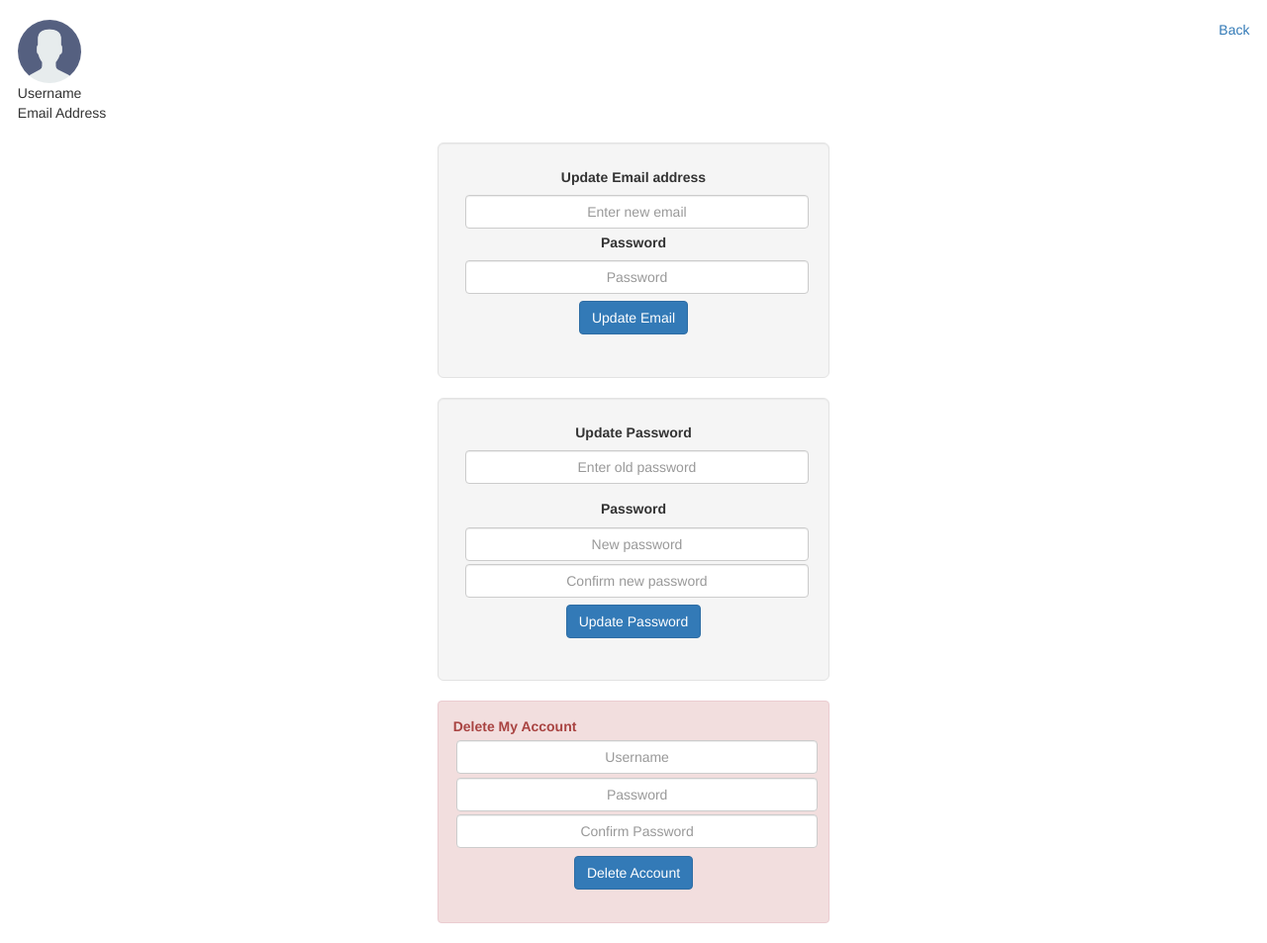
After one commit to Levi-Thieme/Mio, a PHP site: page /html/myAccount.html in a window 1280 px wide. The commit adds this page. Shown: the whole page at 99% size. Run offline with PHP 8.4, Linux system fonts and the light colour scheme.

Commit message:
Added form validation and links for buttons.

```diff
--- /dev/null
+++ b/html/myAccount.html
@@ -0,0 +1,66 @@
+<!DOCTYPE html>
+<head>
+    <title>My Account</title>
+    <meta charset="utf-8">
+    <meta name="viewport" content="width=device-width, initial-scale=1">
+    <!-- Latest compiled and minified CSS -->
+    <link rel="stylesheet" href="https://maxcdn.bootstrapcdn.com/bootstrap/3.3.7/css/bootstrap.min.css">
+    <!-- jQuery library -->
+    <script src="https://ajax.googleapis.com/ajax/libs/jquery/3.3.1/jquery.min.js"></script>
+    <!-- Latest compiled JavaScript -->
+    <script src="https://maxcdn.bootstrapcdn.com/bootstrap/3.3.7/js/bootstrap.min.js"></script>
+    <!-- Script for this page -->
+    <script src="../scripts/myAccount.js"></script>
+    <!-- Custom styling -->
+    <link rel="stylesheet" href="../styles/myAccount.css">
+
+</head>
+<html lang="en">
+    <body>
+        <div id="profileContainer" class="fluid-container">
+            <div class="row">
+                <img class="img-fluid" alt="The user's profile image" src="../imgs/user.png">
+                <a href="./main.html" id="backBtn" class="fluid-button btn-link" value="Back to My Chats">Back</a>
+                <div>
+                    Username<br>Email Address
+                </div>
+            </div>
+        </div>
+        <form action="" method="get" id=changeEmailForm class="change-form col-md-4 col-md-offset-4">
+            <div class="well well-lg">
+                <div class="form-group">
+                    <label for="updateEmailEmailInput">Update Email address</label>
+                    <input type="email" class="form-control" id="updateEmailEmailInput" name="updateEmailEmailInput" aria-describedby="emailHelp" placeholder="Enter new email">
+                    <label for="updateEmailPasswordInput">Password</label>
+                    <input type="password" class="form-control" id="updateEmailPasswordInput" name="updateEmailPasswordInput" placeholder="Password">
+                    <button type="submit" id="updateEmailButtton" class="btn btn-primary">Update Email</button>
+                </div>
+            </div>
+        </form>
+        <form action="" method="get" id="changePasswordForm" class="change-form col-md-4 col-md-offset-4">
+            <div class="well well-lg">
+                <div class="form-group">
+                    <label for="updatePasswordPasswordInput">Update Password</label>
+                    <input type="password" class="form-control" id="updatePasswordPasswordInput" name="updatePasswordPasswordInput" aria-describedby="emailHelp" placeholder="Enter old password">
+                </div>
+                <div class="form-group">
+                    <label for="newPassword newPasswordConfirm">Password</label>
+                    <input type="password" class="form-control" id="newPassword" name="newPassword" placeholder="New password">
+                    <input type="password" class="form-control" id="newPasswordConfirm" name="newPasswordConfirm" placeholder="Confirm new password">
+                    <button type="submit" id="updatePasswordBtn" class="btn btn-primary">Update Password</button>
+                </div>
+            </div>
+        </form>
+        <form action="" method="get" id="deleteAccountForm" class="change-form col-md-4 col-md-offset-4">
+            <div class="alert alert-danger">
+                <strong>Delete My Account</strong>
+                <div class="form-group">
+                    <input type="username" class="form-control" id="deleteUsername" name="deleteUsername" placeholder="Username">
+                    <input type="password" class="form-control" id="deletePassword" name="deletePassword" placeholder="Password">
+                    <input type="password" class="form-control" id="deletePasswordConfirm" name="deletePasswordConfirm" placeholder="Confirm Password">
+                    <a href="./login.html" id="deleteAccountBtn" type="submit" class="btn btn-primary" role="button">Delete Account</a>
+                </div>
+            </div>
+        </form>
+    </body>
+</html>
--- /dev/null
+++ b/scripts/myAccount.js
@@ -0,0 +1,87 @@
+
+$(document).ready(function () {
+
+    /*
+    Updates the email address for this account.
+    */
+    $("#updateEmailButtton").click(function() {
+        let emailValid = validEmail($("#updateEmailEmailInput").val());
+        let passwordValid = validPassword("username", $("#updateEmailPasswordInput").val());
+        if (emailValid && passwordValid) {
+            alert("Your email address has been succesfully updated.");
+            $("#updateEmailEmailInput").val("");
+            $("#updateEmailPasswordInput").val("");
+        }
+        else if (!emailValid && passwordValid) { //invalid email and valid password
+            alert("Your email address is invalid. Please try again.");
+            $("#updateEmailPasswordInput").val("");
+        }
+        else if(emailValid && !passwordValid) { //valid email and invalid password
+            alert("Your password is incorrect.");
+            $("#updateEmailPasswordInput").val("");
+        }
+        else if(!emailValid && !passwordValid) { //invalid email and invalid password
+            alert("Your email and password are invalid.");
+            $("#updateEmailPasswordInput").val("");
+        }
+    });
+
+    /*
+    Updates the password for this account.
+    */
+    $("#updatePasswordBtn").click(function() {
+        alert("You have successfully updated your password.");
+    });
+
+    /*
+    Deletes the user's account
+    */
+    $("#deleteAccountBtn").click(function() {
+        let username = $("#deleteUsername").val();
+        let password = $("#deletePassword").val();
+        let passwordConfirm = $("#deletePasswordConfirm").val();
+        if (!validUsername(username)) {
+            alert("Invalid username.");
+            $("#deletePassword").val("");
+            $("#deletePasswordConfirm").val("");
+            return false;
+        }
+        else if (!validPassword(username, password)) {
+            alert("Incorrect password.");
+            $("#deletePassword").val("");
+            $("#deletePasswordConfirm").val("");
+            return false;
+        }
+        else if (password != passwordConfirm) {
+            alert("Passwords do not match.");
+            $("#deletePassword").val("");
+            $("#deletePasswordConfirm").val("");
+            return false;
+        }
+        return true;
+    });
+
+    /*
+    Returns true if email is a valid email address.
+    */
+    function validEmail(email) {
+        var emailRegex = /^(([^<>()\[\]\.,;:\s@\"]+(\.[^<>()\[\]\.,;:\s@\"]+)*)|(\".+\"))@(([^<>()[\]\.,;:\s@\"]+\.)+[^<>()[\]\.,;:\s@\"]{2,})$/i;
+        return email.match(emailRegex);
+    }
+
+    /*
+    Returns true if username and password match.
+    This will be properly implemented in the future when accounts are
+    properly stored in a database with their passwords' salts and hashes.
+    */
+    function validPassword(username, password) {
+        return password != "";
+    }
+
+    /*
+    Verifies username is associated with the currently logged in account
+    */
+    function validUsername(username) {
+        return username != "";
+    }
+});
--- /dev/null
+++ b/styles/myAccount.css
@@ -0,0 +1,42 @@
+.container {
+    padding: 10px;
+}
+
+.fluid-container {
+    text-align: left;
+}
+
+.btn-primary{
+    margin: 1%;
+    margin-left: auto;
+    margin-right: auto;
+}
+
+.well .well-lg .change-form {
+    text-align: center;
+    margin-left: auto;
+    margin-right: auto;
+    width: 50%;
+    min-width: 400px;
+}
+
+.form-group {
+    text-align: center;
+    margin-left: auto;
+    margin-right: auto;
+}
+
+.form-control {
+    text-align: center;
+    margin: 1%;
+}
+
+#profileContainer {
+    margin-left: 1%;
+    padding: 20px;
+}
+
+#backBtn {
+    float: right;
+    margin-right: 1%;
+}
--- a/styles/my_account.css
+++ b/styles/my_account.css
@@ -7,12 +7,12 @@
     text-align: left;
 }
 
-#profile_container {
+#profileContainer {
     margin-left: 1%;
     padding: 20px;
 }
 
-#back_btn {
+#backBtn {
     float: right;
     margin-right: 1%;
 }
```
Also changed, not shown: html/my_account.html (deleted, +0 -68 lines), scripts/my_account.js (deleted, +0 -18 lines).
